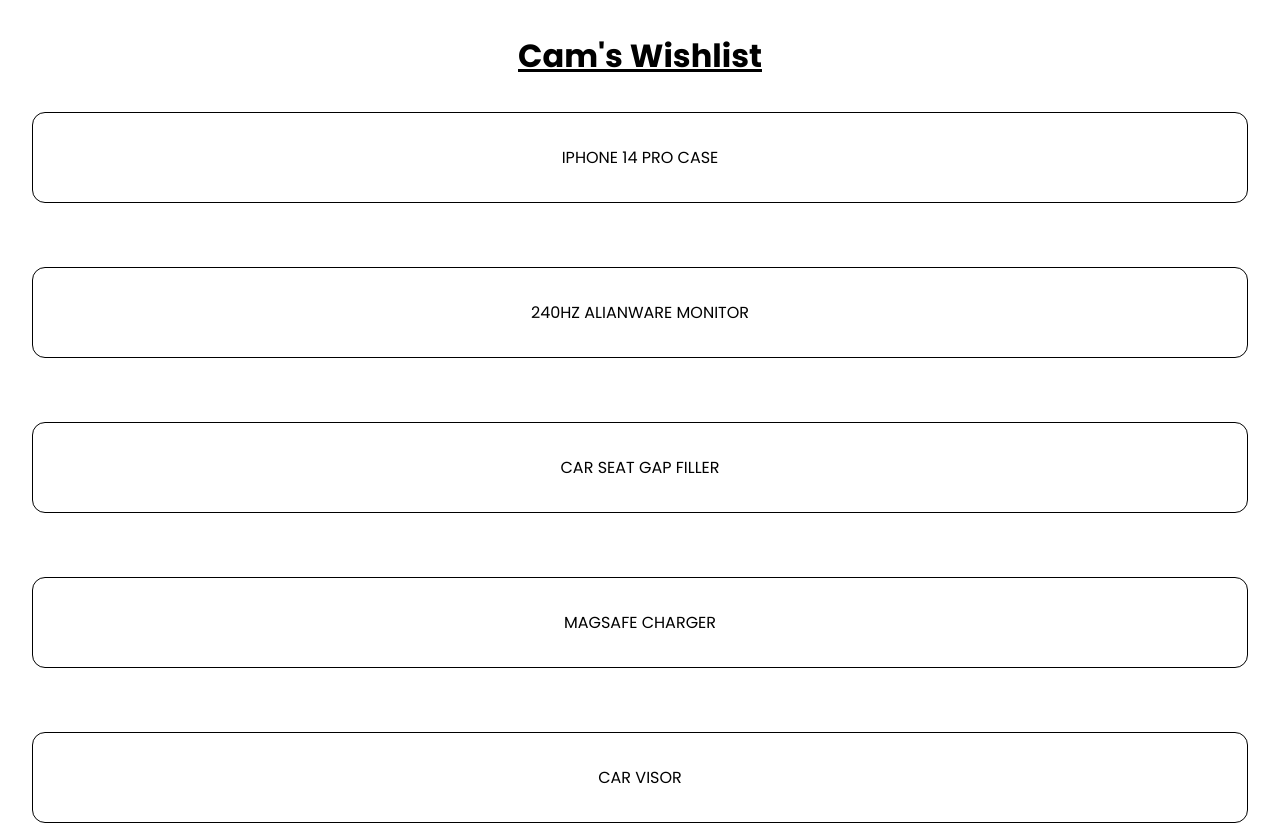
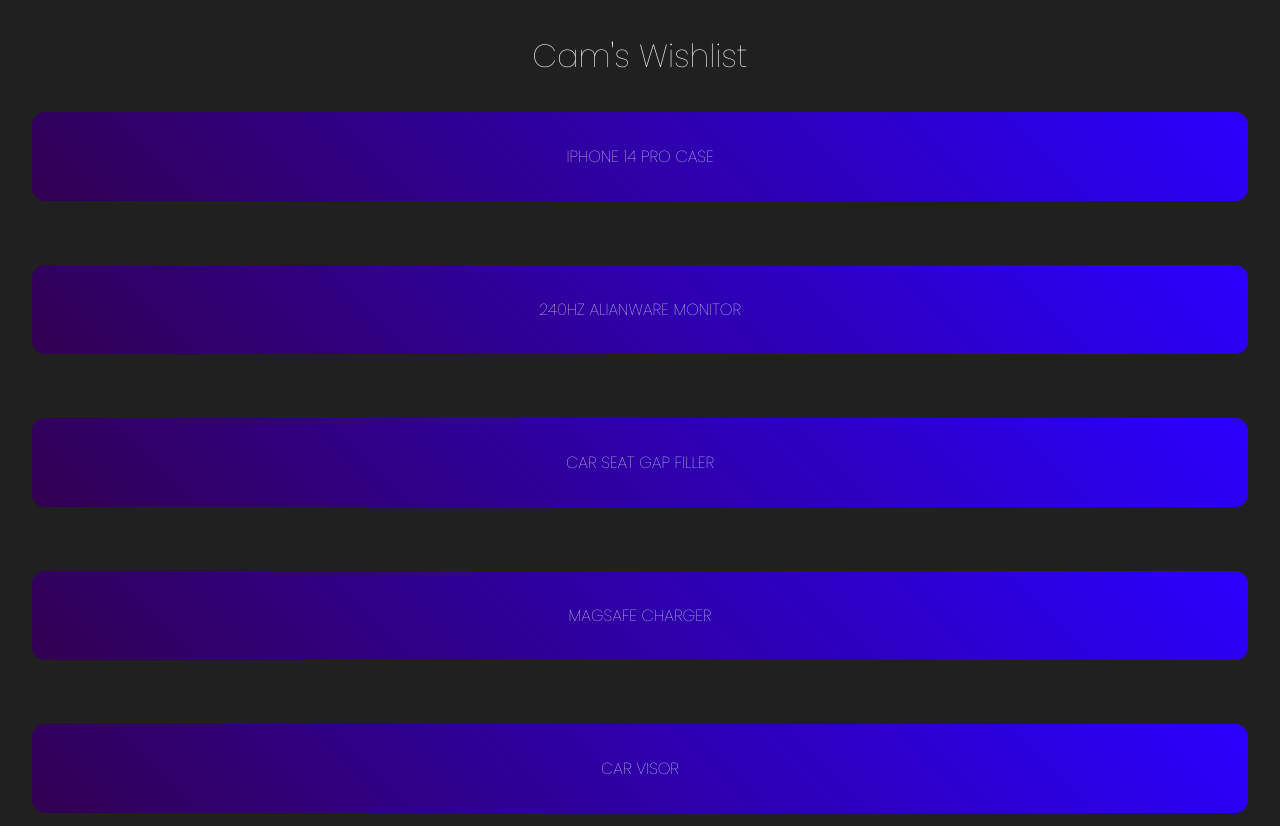
Before and after one commit to itzlilcam/christmas-list, a plain HTML site: page index.html in a window 1280 px wide. Shown: the top 826 px of the page. Drawn offline with Linux system fonts and the light colour scheme.

Commit message:
Add files via upload

```diff
--- a/style.css
+++ b/style.css
@@ -6,11 +6,16 @@
     font-family: 'Poppins', sans-serif;
 }
 
+body {
+    background-color: rgb(33, 32, 32);
+}
+
 h1 {
     text-align: center;
     margin: 2rem;
     margin-bottom: 0;
-    text-decoration: underline;
+    color: white;
+    font-weight: 100;
 }
 
 nav {
@@ -21,17 +26,16 @@
 
 nav a {
     padding: 2rem;
-    border: 1px solid black;
     border-radius: 13px;
     margin: 2rem;
     transition: 200ms;
-    color: black;
+    color: white;
     text-transform: uppercase;
     font-size: 1rem;
+    font-weight: 100;
+    background: hsla(250, 100%, 50%, 1);
+    background: linear-gradient(225deg, hsla(250, 100%, 50%, 1) 0%, hsla(277, 100%, 16%, 1) 100%);
+    background: -moz-linear-gradient(225deg, hsla(250, 100%, 50%, 1) 0%, hsla(277, 100%, 16%, 1) 100%);
+    background: -webkit-linear-gradient(225deg, hsla(250, 100%, 50%, 1) 0%, hsla(277, 100%, 16%, 1) 100%);
+    filter: progid: DXImageTransform.Microsoft.gradient( startColorstr="#2A00FF", endColorstr="#330053", GradientType=1 );
 }
-
-nav a:hover {
-    background-color: grey;
-    transition: 200ms;
-    border: 1px solid grey;
-}
```
